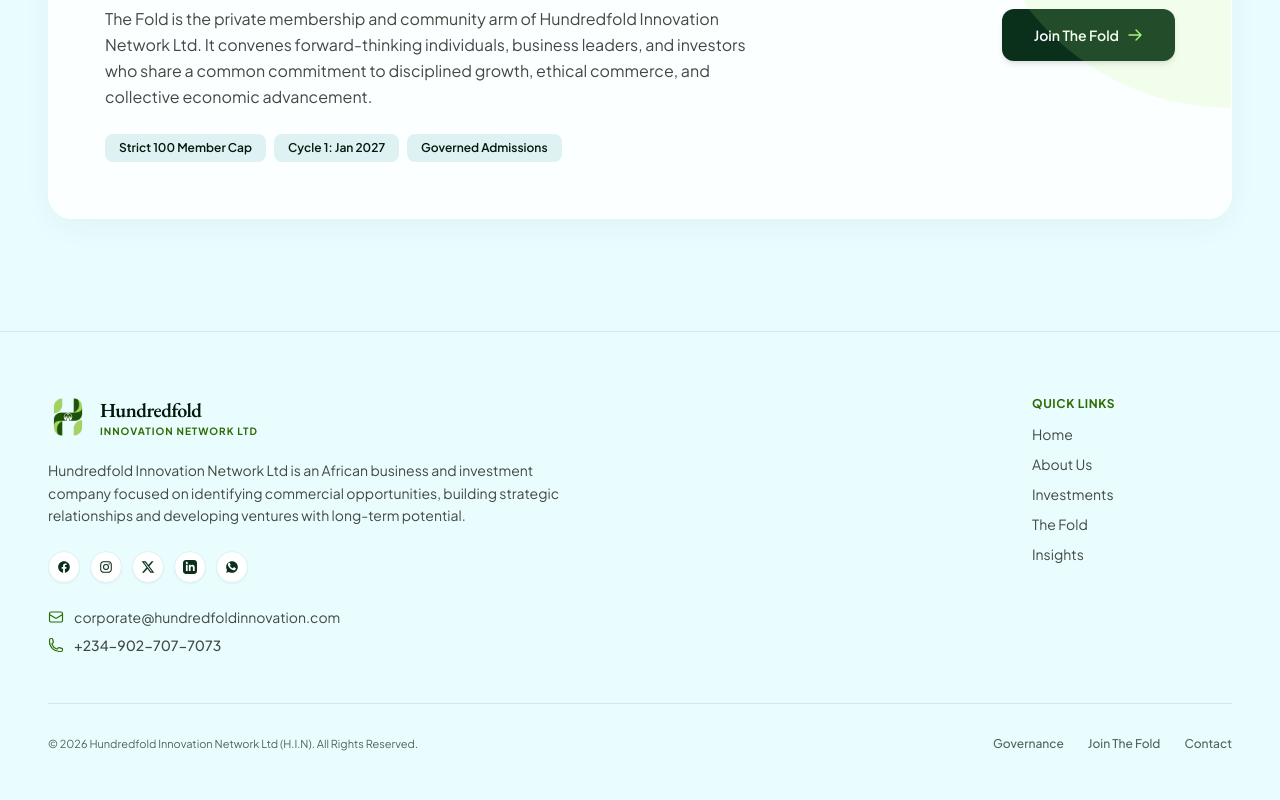
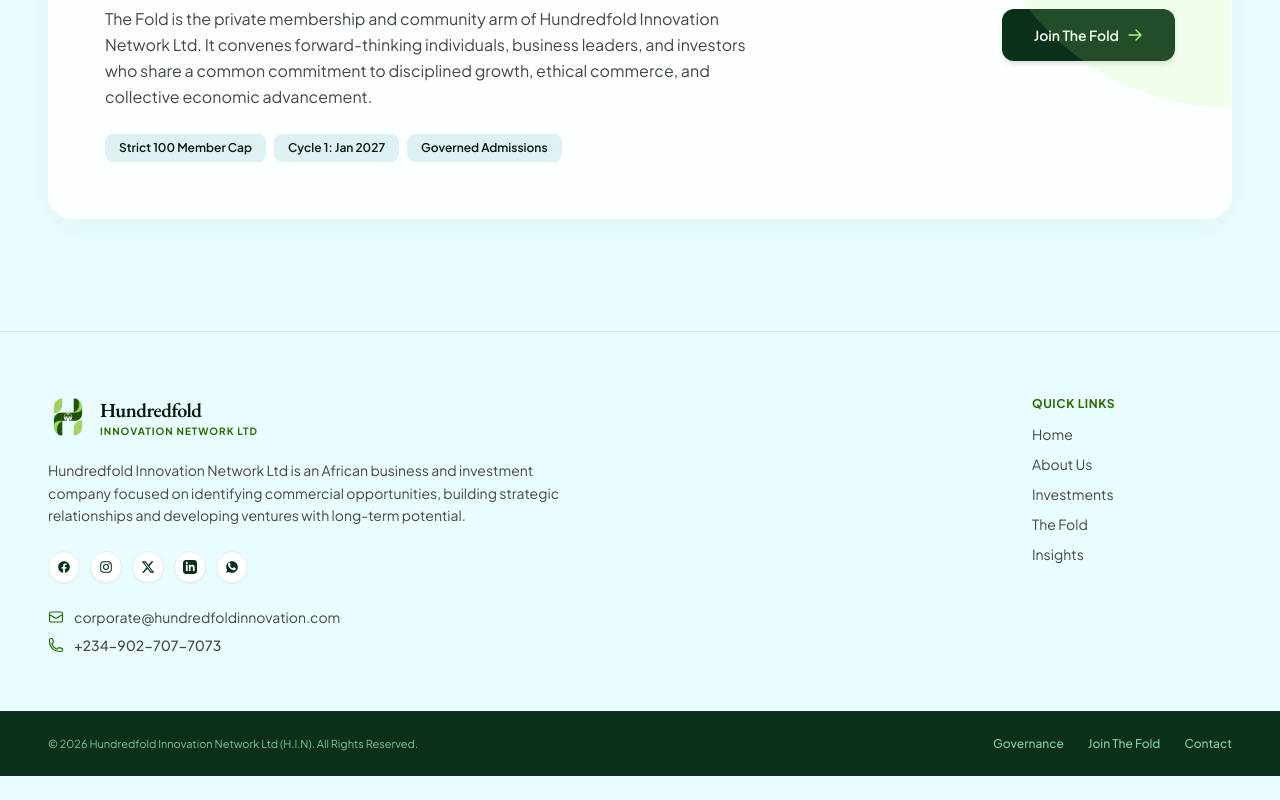
Before and after one commit to danielosita508/hundredfold, a Next.js app: page / in a window 1280 px wide. Shown: the part 3513-4313 px from the top of the page. After the commit the page ends 4289 px from the top, so only its background shows below. Built offline with nearby package versions, Linux system fonts and the light colour scheme.

Commit message:
style(footer): return bottom copyright bar to brand dark green

```diff
--- a/components/layout/Footer.tsx
+++ b/components/layout/Footer.tsx
@@ -43,8 +43,8 @@ export default function Footer() {
 
   return (
     <footer className="w-full bg-[#E9FDFF] text-[#0C1E20] border-t border-[#0A2F1B]/10">
-      <div className="max-w-[1320px] mx-auto px-6 lg:px-12 pt-16 pb-12">
-        <div className="flex flex-col lg:flex-row lg:items-start lg:justify-between gap-10 lg:gap-16 pb-12 border-b border-[#0A2F1B]/10">
+      <div className="max-w-[1320px] mx-auto px-6 lg:px-12 pt-16 pb-14">
+        <div className="flex flex-col lg:flex-row lg:items-start lg:justify-between gap-10 lg:gap-16">
 
           {/* Left Side: Brand Overview, Social Media & Direct Contact (Heirs Holdings Style) */}
           <div className="flex-1 max-w-xl flex flex-col gap-5">
@@ -135,26 +135,27 @@ export default function Footer() {
           </div>
 
         </div>
+      </div>
 
-        {/* Simplified Bottom Bar: Clean Copyright & Links */}
-        <div className="pt-8 flex flex-col md:flex-row items-center justify-between gap-4 text-xs text-[#52635B]">
-          <p className="text-[11px] text-[#52635B]">
+      {/* ─── Bottom Section: Returned to Brand Green (#0A2F1B) ─── */}
+      <div className="w-full bg-[#0A2F1B] text-white border-t border-[#0A2F1B]/20">
+        <div className="max-w-[1320px] mx-auto px-6 lg:px-12 py-6 flex flex-col md:flex-row items-center justify-between gap-4 text-xs text-emerald-100/75">
+          <p className="text-[11px] text-emerald-200/75">
             &copy; {siteConfig.company.foundedYear} Hundredfold Innovation Network Ltd (H.I.N). All Rights Reserved.
           </p>
 
-          <div className="flex items-center gap-6 text-xs font-medium text-[#52635B]">
-            <Link href="/about" className="hover:text-[#00190A] transition-colors">
+          <div className="flex items-center gap-6 text-xs font-medium text-emerald-200/80">
+            <Link href="/about" className="hover:text-white transition-colors">
               Governance
             </Link>
-            <Link href="/the-fold#join" className="hover:text-[#00190A] transition-colors">
+            <Link href="/the-fold#join" className="hover:text-white transition-colors">
               Join The Fold
             </Link>
-            <Link href="/about#contact" className="hover:text-[#00190A] transition-colors">
+            <Link href="/about#contact" className="hover:text-white transition-colors">
               Contact
             </Link>
           </div>
         </div>
-
       </div>
     </footer>
   );
```
